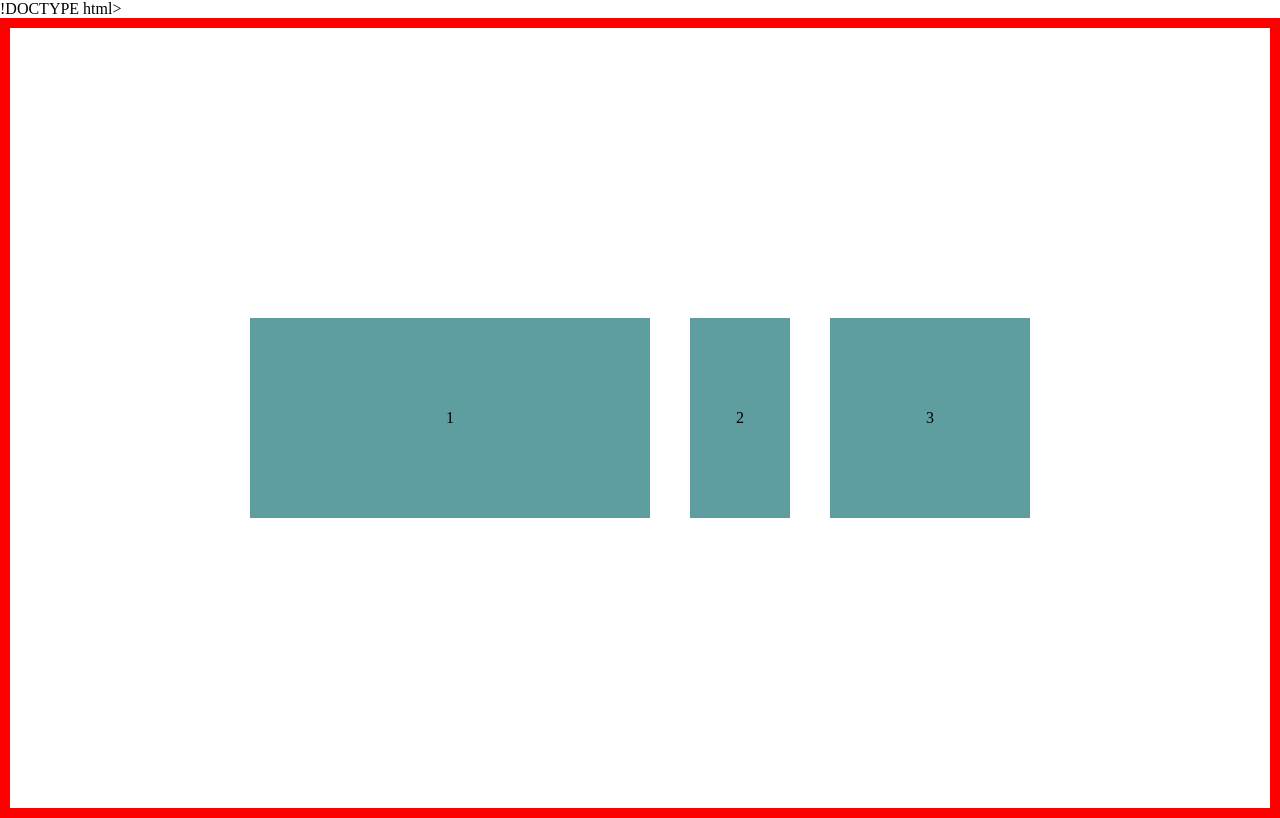
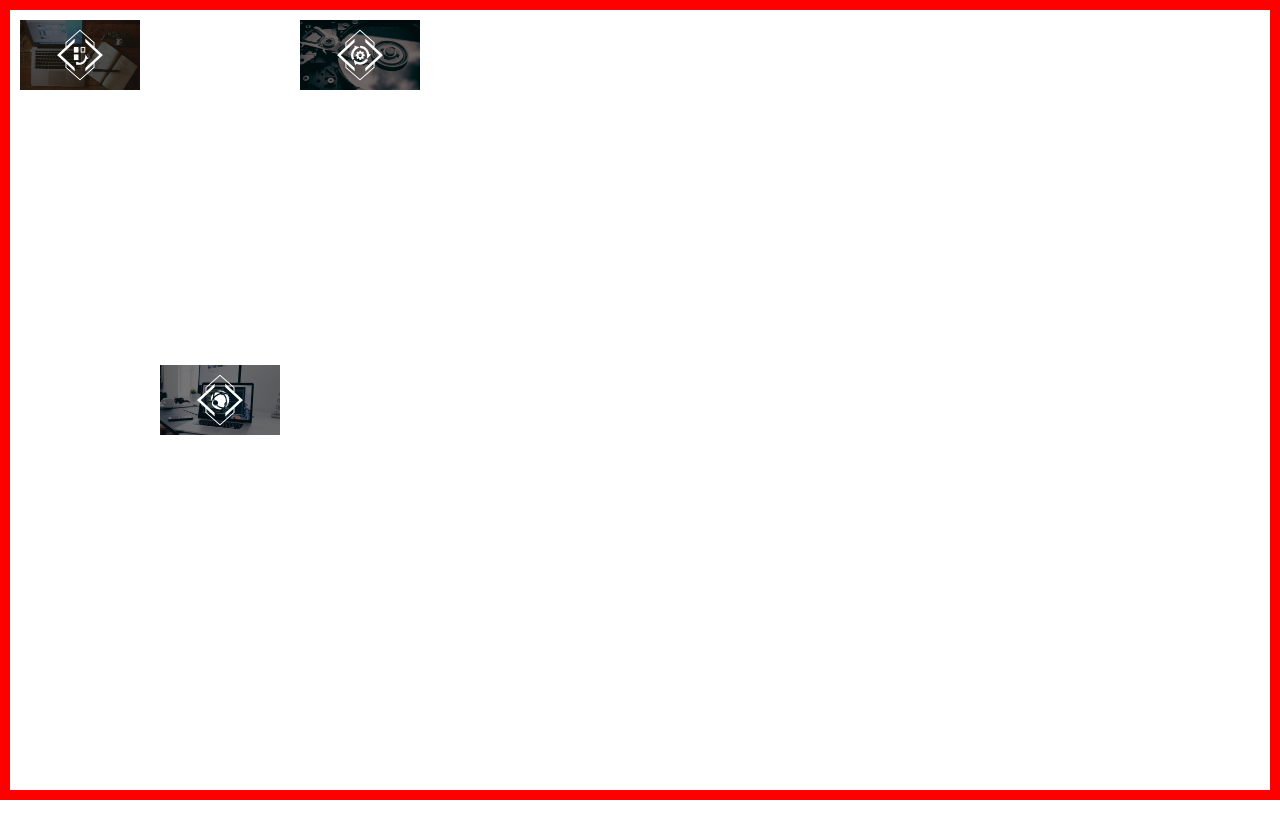
Before and after one commit to Bukre52/flexbox-course, a plain HTML site: page cards and blocks/blocks.html in a window 1280 px wide. Drawn offline with Linux system fonts and the light colour scheme.

Commit message:
final flex code

```diff
--- a/cards and blocks/blocks.html
+++ b/cards and blocks/blocks.html
@@ -1,4 +1,4 @@
-!DOCTYPE html>
+<!DOCTYPE html>
 <html lang='en'>
 
 <head>
@@ -17,11 +17,18 @@
       width: calc(100vw - 20px);
       border: 10px solid red;
       display: flex;
-      justify-content: center;
-      align-items: center;
-
     }
 
+    img {
+      margin: 10px;
+      height: 70px;
+      width: 120px;
+    }
+
+    .img2 {
+      align-self: center;
+    }
+/*
     .blocks {
         display: flex;
         justify-content: center;
@@ -40,21 +47,18 @@
 
     .block1 {
         flex-basis: 400px;
-        /* flex-grow: 4; */
-        flex-shrink: 4;
+        flex-shrink: 2;
     }
 
     .block2 {
         flex-basis: 100px;
-        /* flex-grow: 1; */
-        flex-shrink: 1;
+        order: 2;
     }
 
     .block3 {
-        flex-basis: 200px;
-        /* flex-grow: 2; */
-        flex-shrink: 1;
-    }
+        flex-basis: 400px;
+        order: 1;
+    } */
 
   </style>
 
@@ -62,11 +66,9 @@
 <body>
 
   <div class="container">
-    <div class="blocks">
-      <div class="block block1">1</div>
-      <div class="block block2">2</div>
-      <div class="block block3">3</div>
-    </div>
+    <img src="/images/1.jpg" class="img1" alt="">
+    <img src="/images/2.jpg"  class="img2" alt="">
+    <img src="/images/3.jpg"  class="img3" alt="">
   </div>
 
 </body>
```
Also changed, not shown: flex-wrap.htm (+10 -0 lines).
